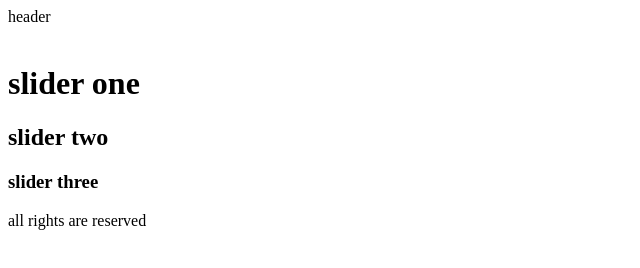
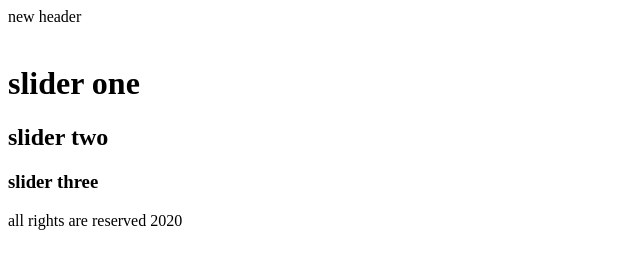
Before and after one commit to hamidreza-tech/git-project---Copy-2-, a plain HTML site: page index.html in a window 1280 px wide. Shown: the full height of the page, 0-640 px from the left. Drawn offline with Linux system fonts and the light colour scheme.

Commit message:
some change in master

```diff
--- a/index.html
+++ b/index.html
@@ -8,7 +8,7 @@
 </head>
 <body>
     <header>
-header    </header>
+new header    </header>
 <div class="banner">
     <img src="mountain.jpg" alt="">
 </div>
@@ -17,7 +17,7 @@ header    </header>
     <h2>slider two</h2>
     <h3>slider three</h3>
     <footer>
-        all rights are reserved
+        all rights are reserved 2020
     </footer>
 </div>
 <script src="script.js"></script>
```
